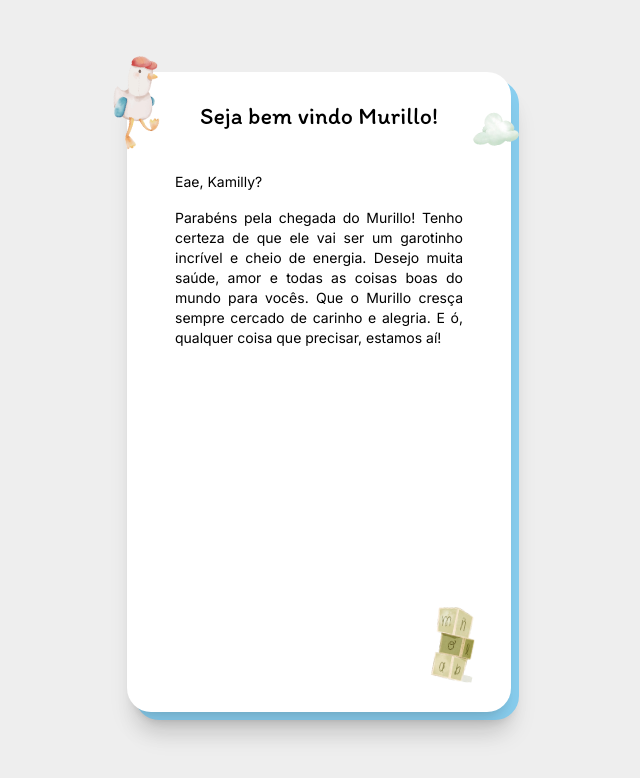
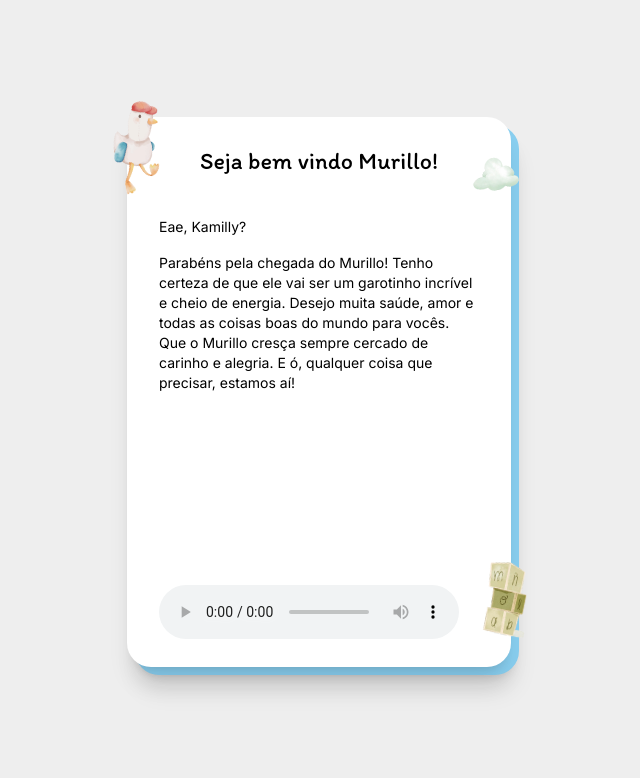
Before and after one commit to VitorAndrey/welcome-little-boy, a Next.js app: page / in a window 1280 px wide. Shown: the top 778 px of the page, without its empty margins (321-961 px from the left). Built offline with nearby package versions, Linux system fonts and the light colour scheme.

Commit message:
feat: add audio tag

```diff
--- a/src/app/page.tsx
+++ b/src/app/page.tsx
@@ -19,9 +19,9 @@ import {
 
 export default function Home() {
   return (
-    <main className="relative flex h-screen w-full items-center justify-center bg-theme-white px-4">
-      <div className="relative ml-4 h-[80%] w-[95%] max-w-sm rounded-3xl bg-theme-primary shadow-xl">
-        <div className="bg-whte absolute -left-2 -top-2  h-full w-full rounded-3xl bg-white px-12 py-7 shadow-xl">
+    <main className="relative flex min-h-screen w-full items-center justify-center bg-theme-white px-4">
+      <div className="relative ml-4 min-h-[550px] w-[95%] max-w-sm rounded-3xl bg-theme-primary shadow-xl">
+        <div className="bg-whte absolute -left-2 -top-2 flex min-h-[550px]  w-full flex-col rounded-3xl bg-white px-8 py-7 shadow-xl">
           <h1
             className={twMerge(
               "mb-10 px-2 text-center text-2xl",
@@ -32,7 +32,7 @@ export default function Home() {
           </h1>
 
           <p className="mb-4 text-sm">Eae, Kamilly?</p>
-          <p className="text-justify text-sm">
+          <p className="mb-8 flex-1 text-sm">
             Parabéns pela chegada do Murillo! Tenho certeza de que ele vai ser
             um garotinho incrível e cheio de energia. Desejo muita saúde, amor e
             todas as coisas boas do mundo para vocês. Que o Murillo cresça
@@ -40,7 +40,11 @@ export default function Home() {
             precisar, estamos aí!
           </p>
 
-          {/* <ReactAudioPlayer src="" autoPlay controls /> */}
+          <audio controls>
+            <source src="horse.ogg" type="audio/ogg" />
+            <source src="horse.mp3" type="audio/mpeg" />
+            Your browser does not support the audio element.
+          </audio>
 
           <Image
             src={duck_img}
@@ -56,7 +60,7 @@ export default function Home() {
             width={0}
             height={0}
             sizes="100vw"
-            className="absolute bottom-8 right-8 h-auto w-12 rotate-12"
+            className="absolute -right-5 bottom-8 h-auto w-12 rotate-12"
             alt={"Bear"}
           />
         </div>
```
